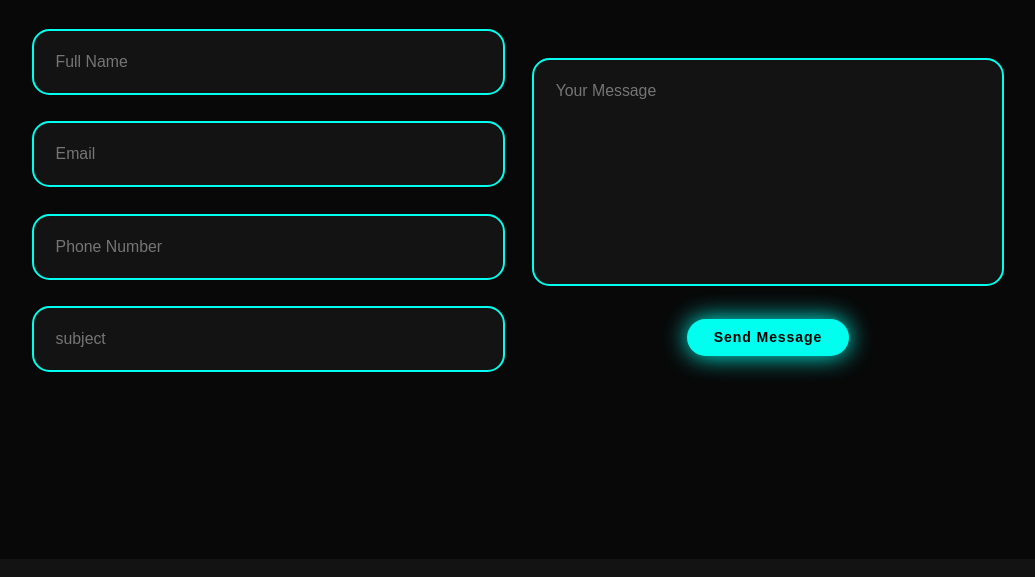
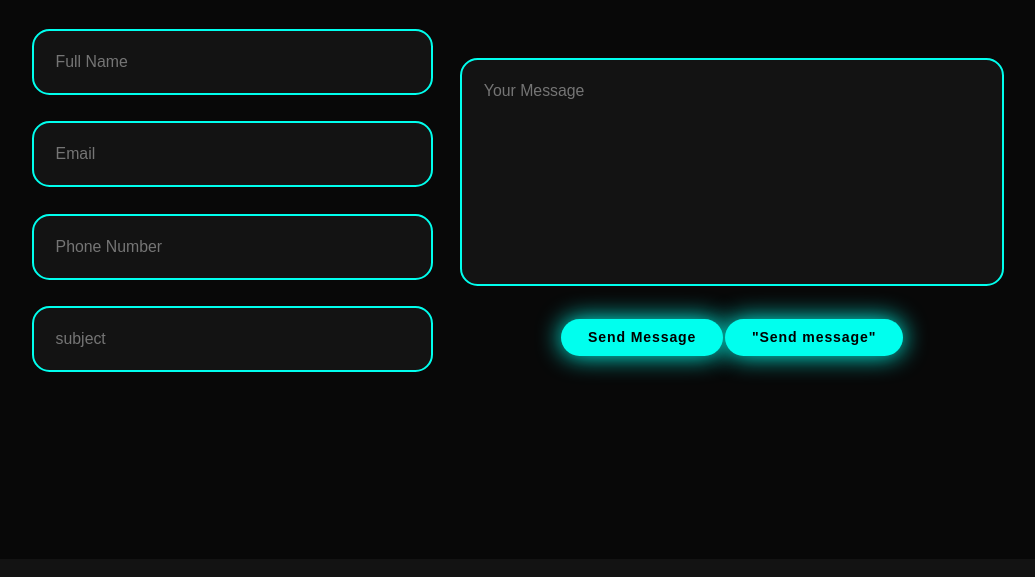
Before and after one commit to beyondcode776/Portofolio, a plain HTML site: page index.html in a window 1280 px wide. Shown: the part 3414-3991 px from the top of the page, without its empty margins (122-1157 px from the left). Drawn offline with nearby package versions, Linux system fonts and the light colour scheme.

Commit message:
index.html

```diff
--- a/index.html
+++ b/index.html
@@ -155,7 +155,8 @@
 
             <div class="input-group-2">
                 <textarea name="" id="message" cols="30" rows="10" placeholder="Your Message"></textarea>
-                <button onclick="sendToWhatsApp()" class="btn">Send Message</button>
+                <input type="submit" value="Send Message" class="btn">
+                <button onclick="sendToWhatsApp()" class="btn">"Send message"</button>
             </div>
         </form>
 
```
